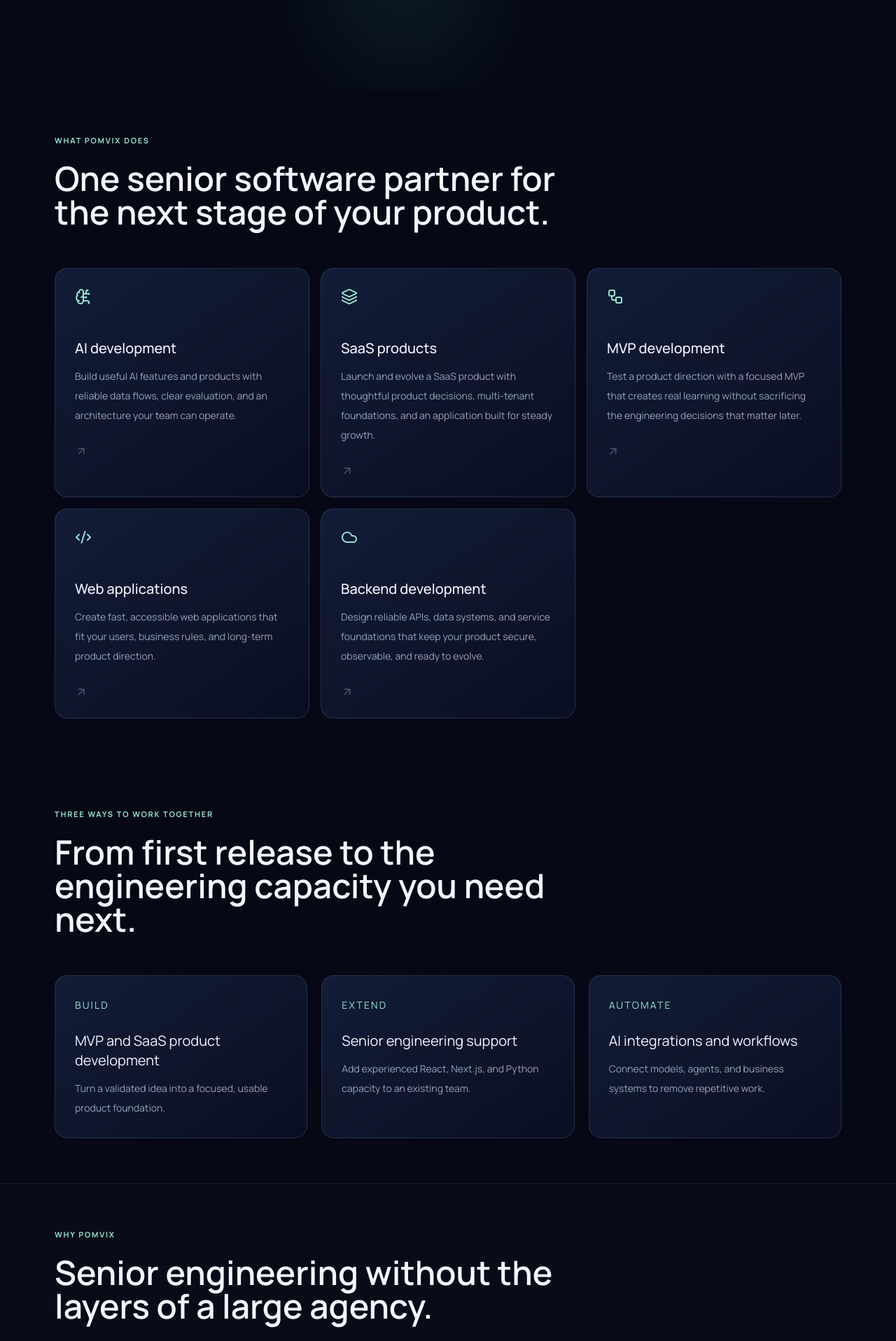
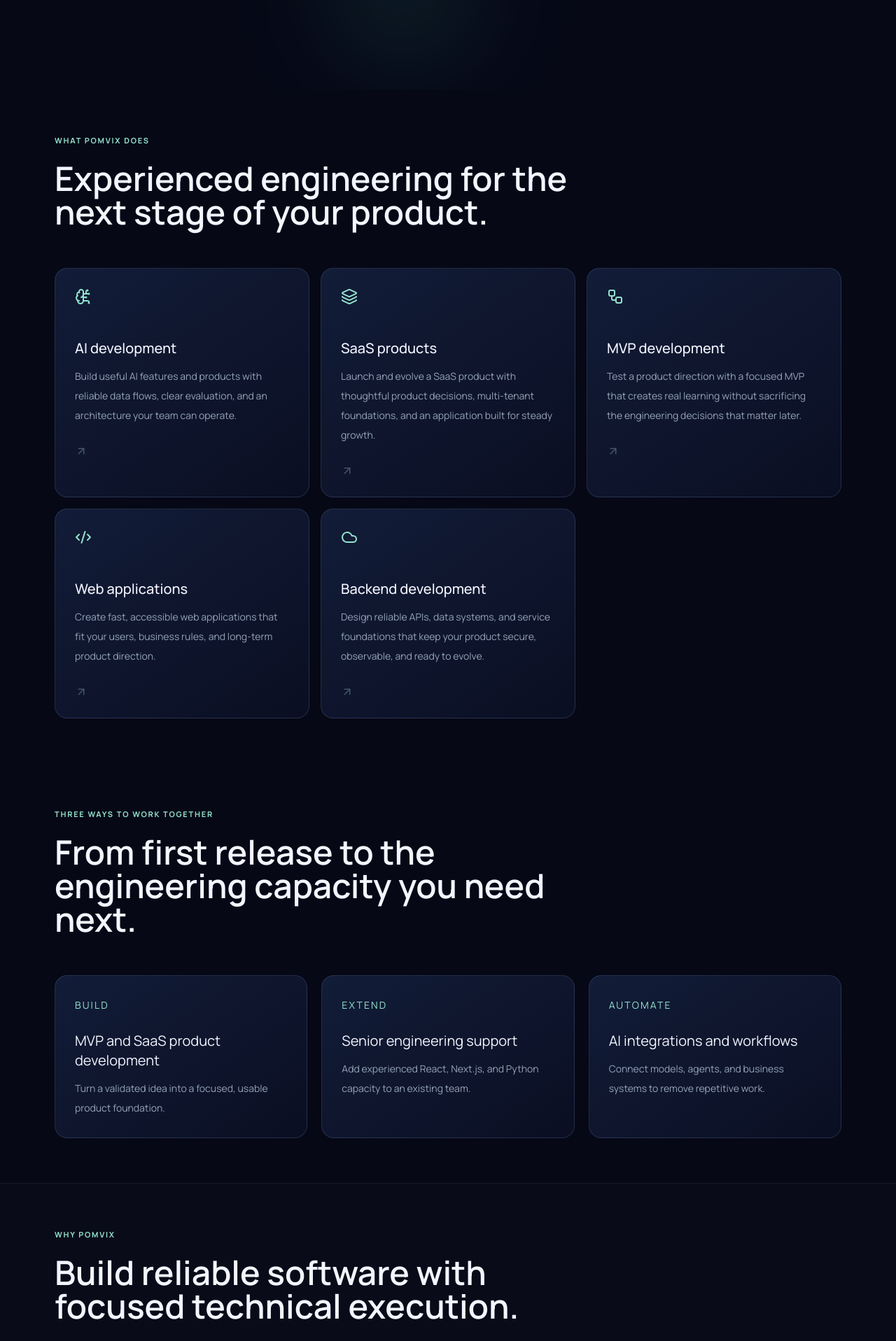
Before and after one commit to YuriyZagorulko/Pomvix, a Next.js app in the folder frontend/: page / in a window 1280 px wide. Shown: the part 880-2797 px from the top of the page at 70% size. Built offline with nearby package versions, Linux system fonts and the light colour scheme; no server answers.

Commit message:
text change

```diff
--- a/frontend/app/about/page.tsx
+++ b/frontend/app/about/page.tsx
@@ -4,7 +4,7 @@
 import { pageJsonLd, pageMetadata } from '@/lib/seo';
 export const metadata: Metadata = pageMetadata(
   'About Pomvix',
-  'Meet Pomvix, an independent software studio for ambitious teams building useful digital products.',
+  'Pomvix is a software development partner helping ambitious teams build useful AI, SaaS, MVP, and web products.',
   '/about',
 );
 export default function About() {
@@ -21,7 +21,7 @@
       <PageHero
         eyebrow="A little about us"
         title="We believe technology is at its best when it feels inevitable."
-        description="Pomvix is an independent software studio. We bring product thinking and engineering craft together to help good ideas become useful realities."
+        description="Pomvix brings product thinking and engineering craft together to help startups and growing companies turn good ideas into useful AI, SaaS, MVP, and web products."
       />
       <Section title="Our principles">
         <div className="mt-14 grid gap-5 md:grid-cols-3">
--- a/frontend/app/page.tsx
+++ b/frontend/app/page.tsx
@@ -23,7 +23,7 @@
       <Hero />
       <Section
         eyebrow="What Pomvix does"
-        title="One senior software partner for the next stage of your product."
+        title="Experienced engineering for the next stage of your product."
       >
         <ServiceCards />
       </Section>
@@ -59,7 +59,7 @@
       </Section>
       <Section
         eyebrow="Why Pomvix"
-        title="Senior engineering without the layers of a large agency."
+        title="Build reliable software with focused technical execution."
         className="border-y border-white/[.06] bg-white/[.015]"
       >
         <div className="mt-14 grid gap-10 md:grid-cols-3">
@@ -67,8 +67,8 @@
             <span className="text-5xl font-light text-lavender">01</span>
             <h3 className="mt-7 text-xl">Direct communication</h3>
             <p className="mt-3 text-sm leading-7 text-slate-400">
-              Work directly with the developer responsible for understanding and shipping your
-              product.
+              Work closely with experienced engineering throughout product planning, development,
+              and delivery.
             </p>
           </div>
           <div>
```
